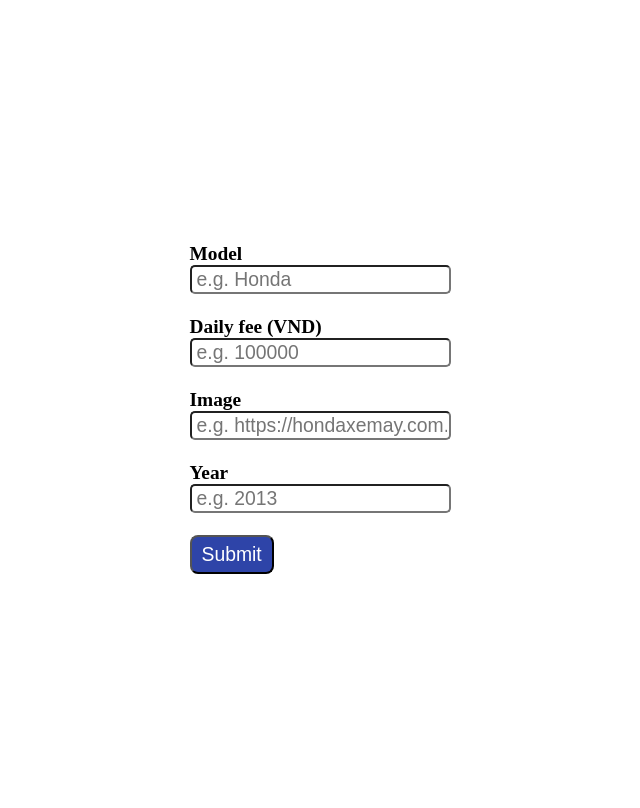
After one commit to HungDzzz/TechKids-C4E22, a Flask app: page /new_bike in a window 1280 px wide. The commit adds this page. Shown: the whole page, without its empty margins (328-968 px from the left). Run offline with Flask 2, Linux system fonts and the light colour scheme.

Commit message:
no commit

```diff
--- a/WebModule/New Text Document.txt
+++ /dev/null
@@ -1 +0,0 @@
-abcdada
--- /dev/null
+++ b/WebModule/Web3/Homework/Serious/app.py
@@ -0,0 +1,26 @@
+from flask import Flask, render_template, request
+app = Flask(__name__)
+
+@app.route("/")
+def homepage():
+    return render_template("homepage.html")
+
+@app.route("/new_bike", methods=['GET','POST'])
+def new_bike():
+    if request.method == 'GET':
+        return render_template("new_bike.html")
+    elif request.method == 'POST':
+        form = request.form
+        model = form['model']
+        daily_fee = form['daily_fee']
+        image = form['image']
+        year = form['year']
+        print('*'*50)
+        print()
+        print("Model :", model,"||","Daily fee :", daily_fee,"||","Image :", image,"||","Year :", year)
+        print()
+        print('*'*50)
+        return render_template("repost.html")
+
+if __name__ == '__main__':
+  app.run(debug=True)
--- /dev/null
+++ b/WebModule/Web3/Homework/Serious/static/index.css
@@ -0,0 +1,31 @@
+html, body{
+    height: 100%;
+    width: 100%;
+}
+#root{
+    width: 100%;
+    height: 100%;
+    display: flex;
+    flex-flow: column;
+    justify-content: center;
+    align-items: center;
+}
+button{
+    font-size: 1.1rem;
+    padding: 6px 10px 6px 10px;
+    border-radius: 8px;
+    background-color: rgb(46, 68, 168);
+    color: #ffffff;
+    cursor: pointer;
+}
+*{
+    font-size: 1.1rem;
+}
+input{
+    border-radius: 5px;
+    padding-left: 5px;
+}
+.containter_center{
+    display: flex;
+    flex-direction: column;
+}
--- /dev/null
+++ b/WebModule/Web3/Homework/Serious/templates/new_bike.html
@@ -0,0 +1,32 @@
+<!DOCTYPE html>
+<html lang="en">
+<head>
+    <meta charset="UTF-8">
+    <meta name="viewport" content="width=device-width, initial-scale=1.0">
+    <meta http-equiv="X-UA-Compatible" content="ie=edge">
+    <title>New Bike</title>
+    <link rel="stylesheet" href="../static/index.css">
+</head>
+<body>
+    <div id="root">
+        <form action="" class="containter_center" method="POST">
+            <b><label for="model">Model</label></b>
+            <input type="text" name="model" placeholder="e.g. Honda"><br>
+            <b><label for="daily_fee">Daily fee (VND)</label></b>
+            <input type="text" name="daily_fee" placeholder="e.g. 100000"><br>
+            <b><label for="image">Image</label></b>
+            <input type="text" name="image" placeholder="e.g. https://hondaxemay.com.vn/xe.jpg"><br>
+            <b><label for="year">Year</label></b>
+            <input type="text" name="year" placeholder="e.g. 2013"><br>
+            <a href="/new_bike">
+                <button onclick="myFunction()">Submit</button>
+                <script>
+                    function myFunction(){
+                        alert("Thành Công !")
+                    }
+                </script>
+            </a>
+        </form>
+    </div>
+</body>
+</html>
--- a/WebModule/Web3/form_exe/templates/register.html
+++ b/WebModule/Web3/form_exe/templates/register.html
@@ -19,8 +19,9 @@
             <input type="radio" name="gender" value="Other">Other
         </span><br><br>
         <input type="text" name="city" placeholder="City"><br><br>
-        <a href="/register"></a>
-        <button>Submit</button>
+        <a href="/register">
+            <button>Submit</button>
+        </a>
     </form>
 </body>
 </html>
```
Also changed, not shown: WebModule/Web3/Homework/Review/exe_1.html (added, +36 -0 lines), WebModule/Web3/Homework/Serious/templates/homepage.html (added, +18 -0 lines), WebModule/Web3/Homework/Serious/templates/repost.html (added, +18 -0 lines).
